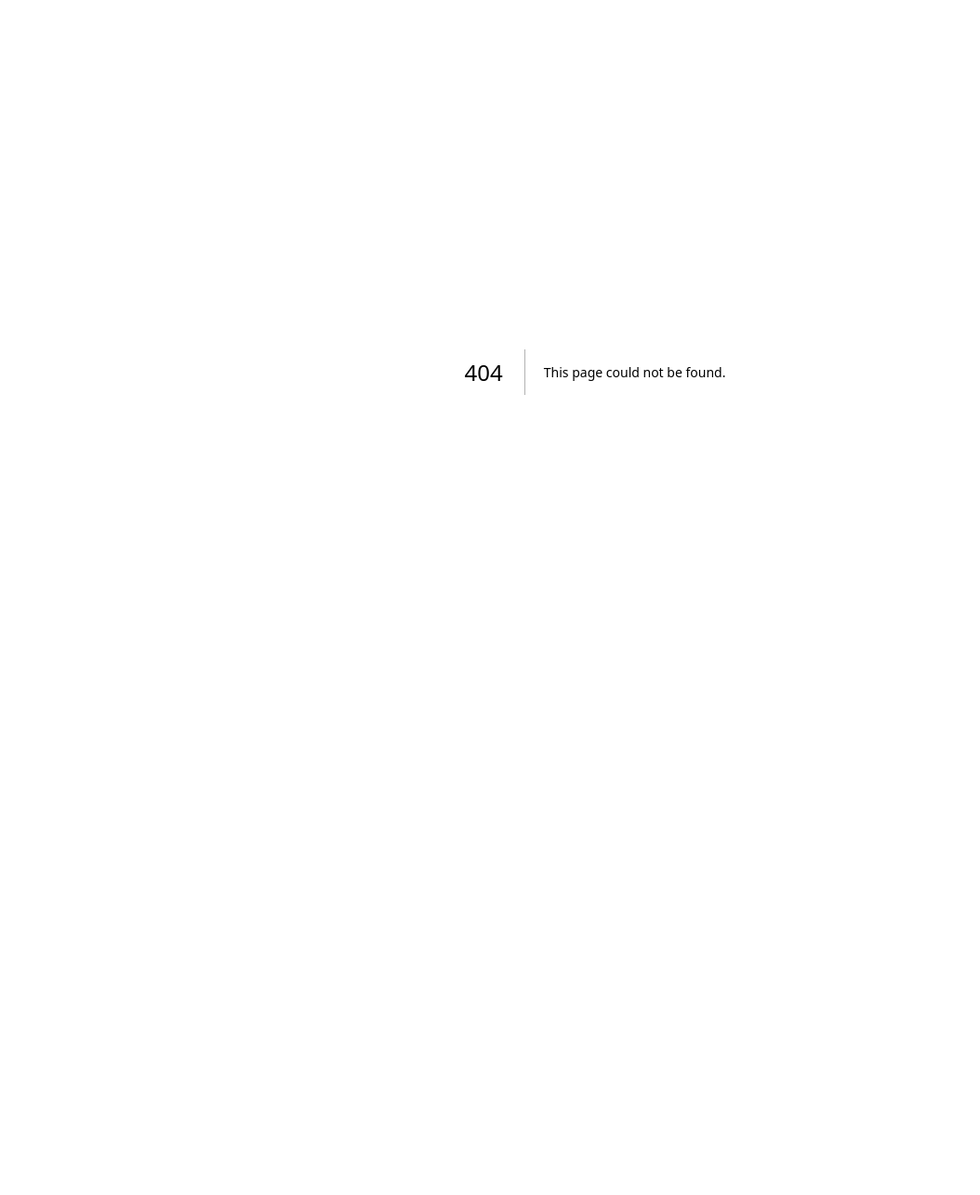
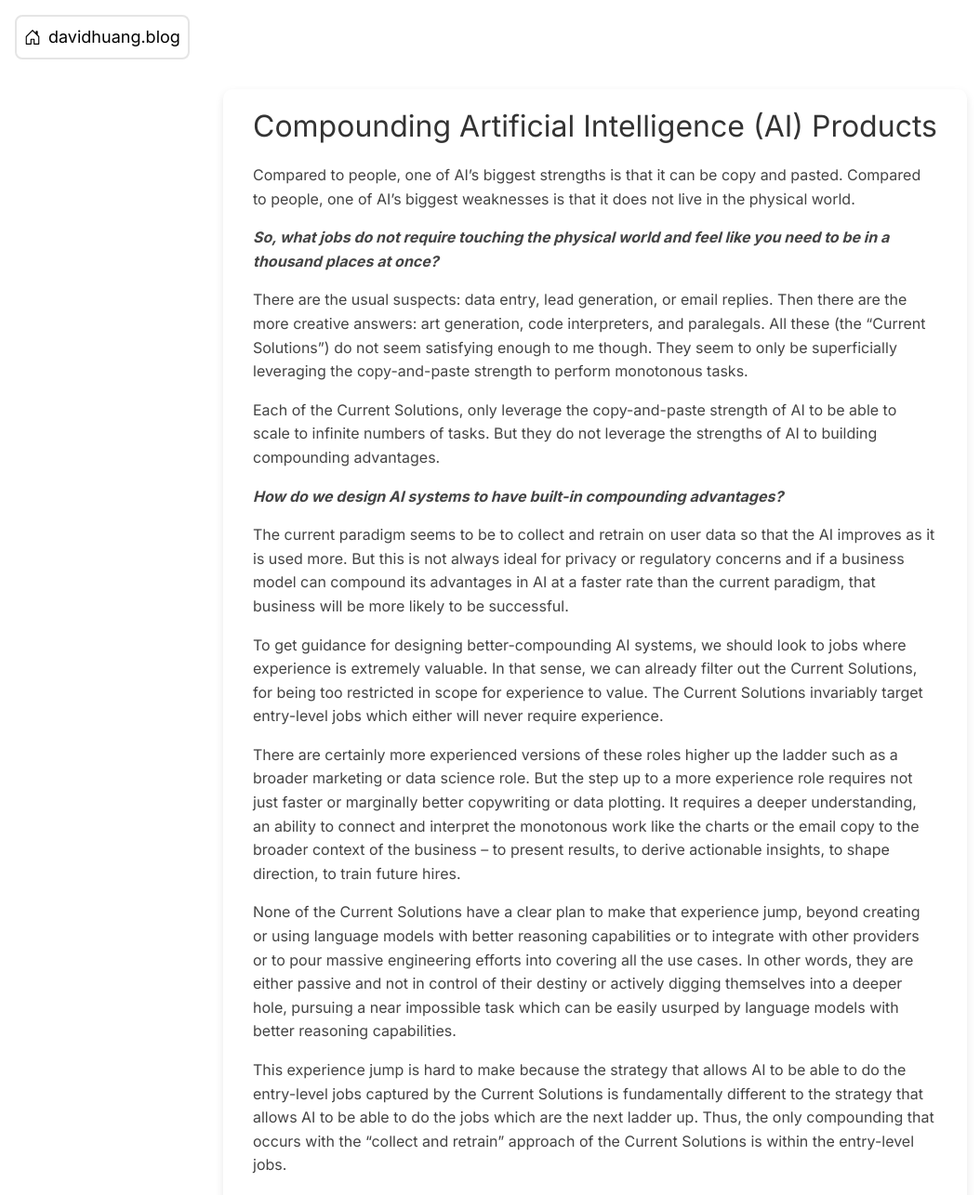
Before and after one commit to davidzqhuang/davidhuang.blog, a Next.js app: page /posts/compoundingai in a window 1280 px wide. Before the commit this address had no page. Shown: the top 1286 px of the page at 93% size, without its empty margins (0-1054 px from the left). Before the commit the page ends 800 px from the top, so only its background shows below. Built offline with nearby package versions, Linux system fonts and the light colour scheme.

Commit message:
compoundingai

```diff
--- a/app/page.tsx
+++ b/app/page.tsx
@@ -30,7 +30,7 @@ export default function Home() {
       <h1 className="text-3xl bg-white p-4 rounded-lg border-b-slate-200 shadow-xl">davidhuang.blog</h1>
       <div className="mt-8 grid grid-cols-1 sm:grid-cols-2 md:grid-cols-3 lg:grid-cols-4 xl:grid-cols-5 gap-4">{
         postList.map((post) => {
-          return <div
+          return <div key={post.id}
             className="border-4 border-neutral-100 h-[400px] overflow-y-auto p-4 hover:border-blue-600 hover:border-4 cursor-pointer bg-gradient-to-br from-white from-10% to-emerald-100 to-90% shadow-xl"
             onClick={() => router.push(`/posts/${post.id}`)}>
             <h1 className={css.title}>{post.title}</h1>
--- /dev/null
+++ b/app/posts/compoundingai/page.tsx
@@ -0,0 +1,134 @@
+
+'use client'
+
+import css from "../../../styles/Post.module.css";
+
+import * as U from "../../../components/PostUtils";
+
+export default function Post() {
+    return (
+        <>
+            <U.HomeButton />
+
+            <div className={css.postContainer}>
+
+                <h1 className={css.postTitle}>Compounding Artificial Intelligence (AI) Products</h1>
+
+                <p className={css.postContent}>Compared to people, one of AI’s biggest strengths is that it
+                    can be copy and pasted. Compared to people, one of AI’s biggest weaknesses is
+                    that it does not live in the physical world. </p>
+
+                <p className={css.postContentExtraEmphasis}>So, what
+                    jobs do not require touching the physical world and feel like you need to be in
+                    a thousand places at once?</p>
+
+                <p className={css.postContent}>There are the usual suspects: data entry, lead generation, or
+                    email replies. Then there are the more creative answers: art generation, code interpreters,
+                    and paralegals. All these (the “Current Solutions”) do not seem satisfying
+                    enough to me though. They seem to only be superficially leveraging the copy-and-paste
+                    strength to perform monotonous tasks.</p>
+
+                <p className={css.postContent}>Each of the Current Solutions, only leverage the copy-and-paste
+                    strength of AI to be able to scale to infinite numbers of tasks. But they do
+                    not leverage the strengths of AI to building compounding advantages.</p>
+
+                <p className={css.postContentExtraEmphasis}>How do we
+                    design AI systems to have built-in compounding advantages?</p>
+
+                <p className={css.postContent}>The current paradigm seems to be to collect and retrain on
+                    user data so that the AI improves as it is used more. But this is not always
+                    ideal for privacy or regulatory concerns and if a business model can compound
+                    its advantages in AI at a faster rate than the current paradigm, that business
+                    will be more likely to be successful.</p>
+
+                <p className={css.postContent}>To get guidance for designing better-compounding AI systems,
+                    we should look to jobs where experience is extremely valuable. In that sense, we
+                    can already filter out the Current Solutions, for being too restricted in scope
+                    for experience to value. The Current Solutions invariably target entry-level jobs
+                    which either will never require experience.</p>
+
+                <p className={css.postContent}>There are certainly more experienced versions of these roles
+                    higher up the ladder such as a broader marketing or data science role. But the
+                    step up to a more experience role requires not just faster or marginally better
+                    copywriting or data plotting. It requires a deeper understanding, an ability to
+                    connect and interpret the monotonous work like the charts or the email copy to
+                    the broader context of the business – to present results, to derive actionable
+                    insights, to shape direction, to train future hires.</p>
+
+                <p className={css.postContent}>None of the Current Solutions have a clear plan to make that
+                    experience jump, beyond creating or using language models with better reasoning
+                    capabilities or to integrate with other providers or to pour massive
+                    engineering efforts into covering all the use cases. In other words, they are
+                    either passive and not in control of their destiny or actively digging
+                    themselves into a deeper hole, pursuing a near impossible task which can be
+                    easily usurped by language models with better reasoning capabilities. </p>
+
+                <p className={css.postContent}>This experience jump is hard to make because the strategy
+                    that allows AI to be able to do the entry-level jobs captured by the Current Solutions
+                    is fundamentally different to the strategy that allows AI to be able to do the
+                    jobs which are the next ladder up. Thus, the only compounding that occurs with
+                    the “collect and retrain” approach of the Current Solutions is within the entry-level
+                    jobs. </p>
+
+                <p className={css.postContent}>Absent any huge advances in language models (always an
+                    important caveat), it seems to me there are two possible compounding advantages:</p>
+
+                <h2 className={css.subheading}>Brand</h2>
+
+                <p className={css.postContent}>Creating a brand which is the default trusted choice for any
+                    of the entry-level (or senior) jobs would be valuable. And while perhaps it
+                    wouldn’t pay off to train an individual person to be a complete data entry
+                    expert, being able to copy-paste an expert AI agent, instantly parallelized
+                    across terabytes and petabytes of data, would be enormously valuable and
+                    scalable. Imagine taking your margins on entire job descriptions across broad
+                    swaths of the market.</p>
+
+                <p className={css.postContent}>The important thing to recognize is how focusing on brand is
+                    distinct from “collect and retrain”. Focusing on brand compels organizations to
+                    clearly define the AI’s limitations and strength and to give a concise description
+                    as to what job the AI is solving. Focusing on “collect and retrain”, I think, ends
+                    up pushing organizations to define a broad umbrella job description of what the
+                    AI can do, showing users perhaps slightly shitty responses, to be able to serve
+                    the “greater good” of collecting data for retraining. </p>
+
+                <p className={css.postContent}>Focusing on brand, means that the AI that is delivered needs
+                    to precisely satisfy the job description promised. It means that the compounding
+                    advantage is in the trust in the brand to perform the job. It means that the
+                    natural growth strategy for focusing on brand is to leverage the brand into
+                    building more trusted AI for adjacent job descriptions.</p>
+
+                <p className={css.subheading}>Structured
+                    Data</p>
+
+                <p className={css.postContent}>Building a proprietary structured database of information,
+                    whether it be time-series economic data, product reviews, or code snippets, can
+                    be a lasting, compounding advantage for AI systems. The AI would provide the
+                    user value by surfacing data from a proprietary structured database via
+                    AI-generated queries and explanations. The AI would also provide the user value
+                    by extracting structured information from unstructured data and simultaneously
+                    build its own proprietary structured database, thus providing value for the
+                    next user.</p>
+
+                <p className={css.postContent}>How is this approach distinct from “collect and retrain”? Using
+                    a structured database has a few distinct advantages: first, from a database the
+                    provenance of each record can be clearly determined for both compliance and
+                    more effective usage of the data; second, the structured database is clearly intrinsically
+                    and immediately valuable, where a massive dump of chatlogs is not; third, there
+                    is a much clearer Job to be Done, which is imposed by the clarity of having a
+                    structure in place.</p>
+
+                <p className={css.postContent}>The clearer Job to be Done comes from segregating the job of
+                    the AI into two parts: data entry and data query. The data entry job explicitly
+                    and transparently provides value from day one. The data query job also
+                    explicitly and transparently executes its job of querying the database. If the
+                    data querier does not perform well it shouldn’t be because the query is bad but
+                    rather because the database is incomplete. Compared to “collect and retrain”
+                    the compounding value comes not from incrementally improving the data entry or
+                    data query AI but rather from building a larger and larger proprietary
+                    structured database.</p>
+
+            </div>
+
+        </>
+    )
+}
--- a/app/posts/posts.json
+++ b/app/posts/posts.json
@@ -1,4 +1,10 @@
 [
+    {
+        "id": "compoundingai",
+        "title": "Compounding Artificial Intelligence (AI) Products",
+        "date": "2023-08-29T13:53:45.284215",
+        "icon": "icon.jpg"
+    },
     {
         "id": "wakesleep",
         "title": "Are current language models more awake or asleep?",
--- a/app/posts/wakesleep/page.tsx
+++ b/app/posts/wakesleep/page.tsx
@@ -1,7 +1,6 @@
 'use client'
 
 import css from "../../../styles/Post.module.css";
-import Editor from '@monaco-editor/react';
 
 import * as U from "../../../components/PostUtils";
 
@@ -29,13 +28,13 @@ export default function Post() {
                     They would still be asleep.
                 </p>
                 <p className={css.postContent}>
-                    Here is one proposals people have had for waking our zombies up. Some people suggest that we give our zombies a big notepad. But can you imagine? Talking to some sleep-deprived zombie and they are frantically scribbling down what you say, flipping through pages, running through a library, googling, and then knee-jerking a response over and over again. They are faking it. And yes I know, there are entire firms based off of this premise and good for them. But even then, at those firms, they don't expect those zombies to be god-forbid talking to their clients or making real decisions! Of course not, they are zombies.
+                    Here is one proposal people have had for waking our zombies up. Some people suggest that we give our zombies a big notepad. But can you imagine? Talking to some sleep-deprived zombie and they are frantically scribbling down what you say, flipping through pages, running through a library, googling, and then knee-jerking a response over and over again. They are faking it. And yes I know, there are entire firms based off of this premise and good for them. But even then, at those firms, they don't expect those zombies to be god-forbid talking to their clients or making real decisions! Of course not, they are zombies.
                 </p>
                 <p className={css.postContent}>
                     That is not to say that an army of zombies is not useful. I could certainly use an army of zombies. I'm sure an army of zombies could be commercially viable too, and I'm sure there is an industry in making and maintaining an army of zombies as well. But, I think that that is not the future, it can't be the future.
                 </p>
                 <p>
-                    It is like the Empire in Star Wars. The Sith have ensembled masses of droids and clones to overwhelm our public squares, art, culture, science, relationships, politics and craft. They can be useful and powerful, but they are asleep at the wheel. They come in hordes and those hordes are overwhelming. But, they can be Jedi mind tricked and they have horrible accuracy. They are pretty good at operating machinery or programming systems. But, they don't have direction and are fundamentally a static vision of the future.
+                    It is like the Empire in Star Wars. The Sith have ensembled masses of droids and clones to overwhelm our public squares, art, culture, science, relationships, politics and craft. They can be useful and powerful, but they are asleep at the wheel. They come in hordes and those hordes are overwhelming. But, they can be Jedi mind tricked and they have horrible accuracy. They are pretty good at operating machinery or programming systems. But, they don't have direction and are fundamentally a static vision of the future, because, you know by now, they are asleep so they can't evolve a direction or a vision of the future.
                 </p>
             </div>
         </>
--- a/styles/Post.module.css
+++ b/styles/Post.module.css
@@ -45,6 +45,16 @@
     color: #444;
     margin-top: 1rem;
     margin-bottom: 1rem;
+    font-style: italic;
+}
+
+.postContentExtraEmphasis {
+    font-size: 1rem;
+    line-height: 1.6;
+    color: #444;
+    margin-top: 1rem;
+    margin-bottom: 1rem;
+    font-weight: bold;
     font-style: italic;
 }
 
```
Also changed, not shown: public/images/compoundingai/dubbid_stack_of_tactical_droid_heads_on_a_calendar_repeatedly_d_1c34d732-8ad6-4293-8728-9f98994662d0.png (added), public/images/compoundingai/icon.jpg (added).
